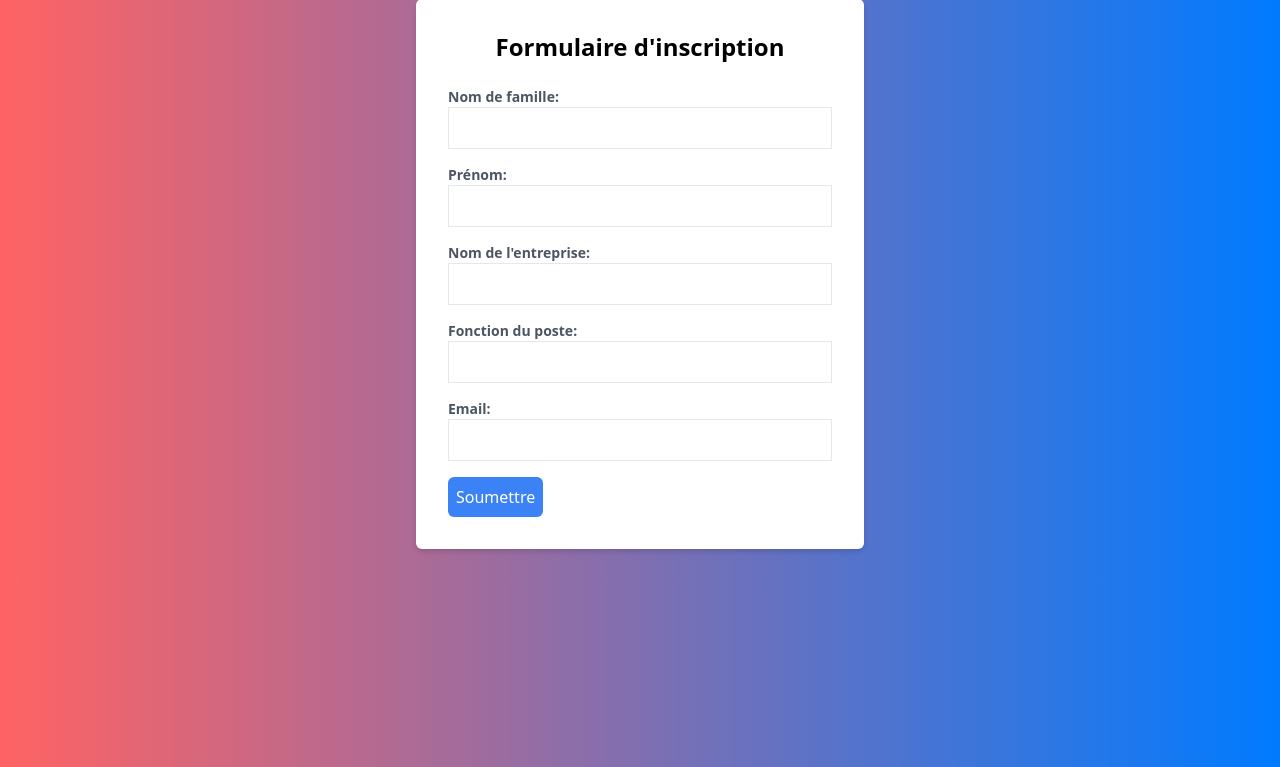
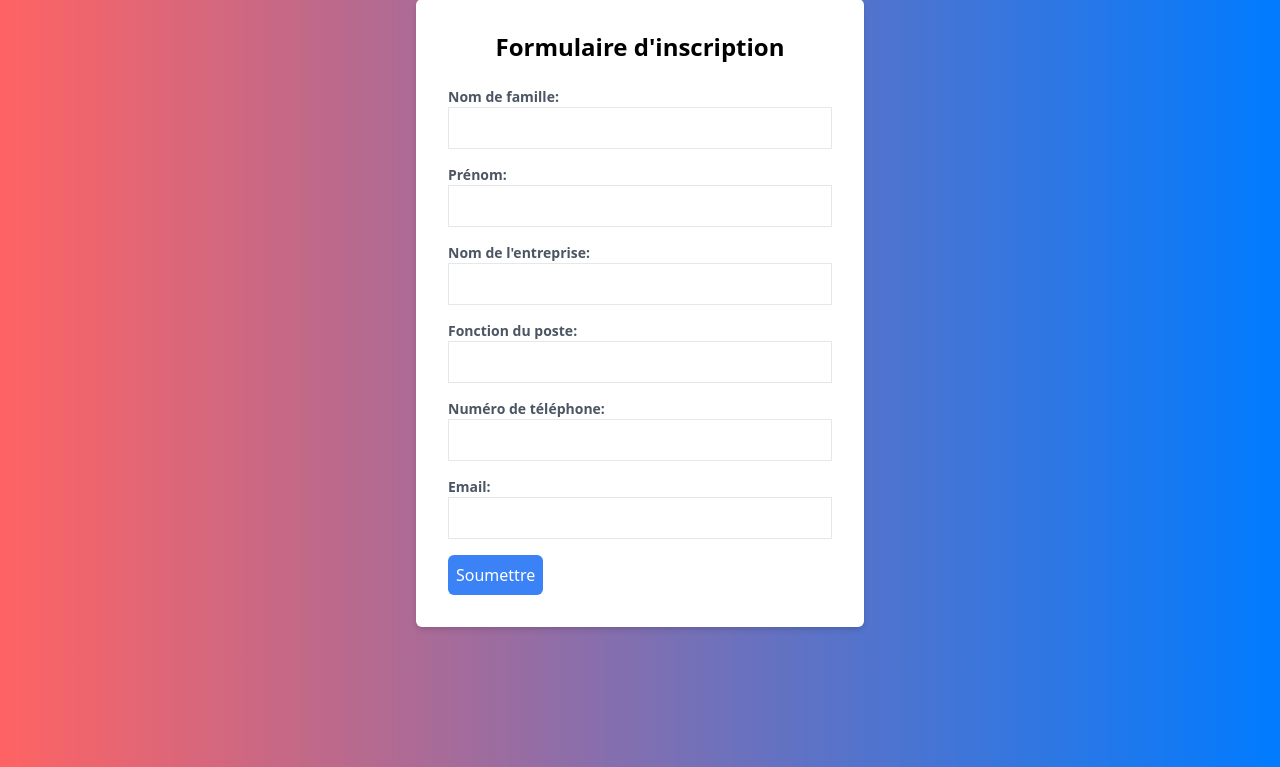
Before and after one commit to CPacBellec/projetNWSevent, a PHP site: page / in a window 1280 px wide. Shown: the part 33-800 px from the top of the page. Run offline with PHP 8.4, Linux system fonts and the light colour scheme.

Commit message:
update index

```diff
--- a/index.php
+++ b/index.php
@@ -44,14 +44,16 @@ if ($_SERVER["REQUEST_METHOD"] == "POST") {
     $entreprise = validateInput($_POST["entreprise"], "/^[a-zA-Z0-9\s'àÀâéÉèÈêÊëîïôœûùüçÇ^¨&]+$/");
     $fonction = validateInput($_POST["fonction"], "/^[a-zA-Z\s'àÀâéÉèÈêÊëîïôœûùüçÇ^¨]+$/");
     $email = validateInput($_POST["email"], "/^[a-zA-Z0-9._-àÀâéÉèÈêÊëîïôœûùüçÇ^¨]+@[a-zA-Z0-9.-àÀâéÉèÈêÊëîïôœûùüçÇ^¨]+\.[a-zA-Z]{2,4}$/");
+    $telephone = validateInput($_POST["telephone"], "/^[0-9]+$/");
+
 
     // Vérifier que les données sont définies
-    if ($nom !== false && $prenom !== false && $entreprise !== false && $fonction !== false && $email !== false) {
+    if ($nom !== false && $prenom !== false && $entreprise !== false && $fonction !== false && $email !== false && $telephone !== false) {
         // Utiliser des requêtes préparées pour éviter les injections SQL
-        $stmt = $conn->prepare("INSERT INTO user (lastName, firstName, company, job, email) VALUES (?, ?, ?, ?, ?)");
+        $stmt = $conn->prepare("INSERT INTO user (firstName, lastName, company, job, email, telephone) VALUES (?, ?, ?, ?, ?, ?)");
 
         // Liage des paramètres
-        $stmt->bind_param("sssss", $nom, $prenom, $entreprise, $fonction, $email);
+        $stmt->bind_param("ssssss", $nom, $prenom, $entreprise, $fonction, $email, $telephone);
 
         // Exécution de la requête
         if ($stmt->execute()) {
@@ -84,6 +86,10 @@ if ($_SERVER["REQUEST_METHOD"] == "POST") {
 
         if ($email === false) {
             $erreur .= "Veuillez entrer une adresse email valide. ";
+        }
+
+        if ($telephone === false) {
+            $erreur .= "Veuillez entrer un numéro de téléphone valide. ";
         }
     }
 }
@@ -135,6 +141,11 @@ $conn->close();
         </div>
 
         <div class="mb-4">
+            <label for="telephone" class="block text-sm font-semibold text-gray-600">Numéro de téléphone:</label>
+            <input type="tel" name="telephone" id="telephone" class="border p-2 w-full" value="<?php echo isset($_POST['telephone']) ? htmlspecialchars($_POST['telephone']) : ''; ?>" required>
+        </div>
+
+        <div class="mb-4">
             <label for="email" class="block text-sm font-semibold text-gray-600">Email:</label>
             <input type="email" name="email" id="email" class="border p-2 w-full" value="<?php echo isset($_POST['email']) ? htmlspecialchars($_POST['email']) : ''; ?>" required>
         </div>
```
